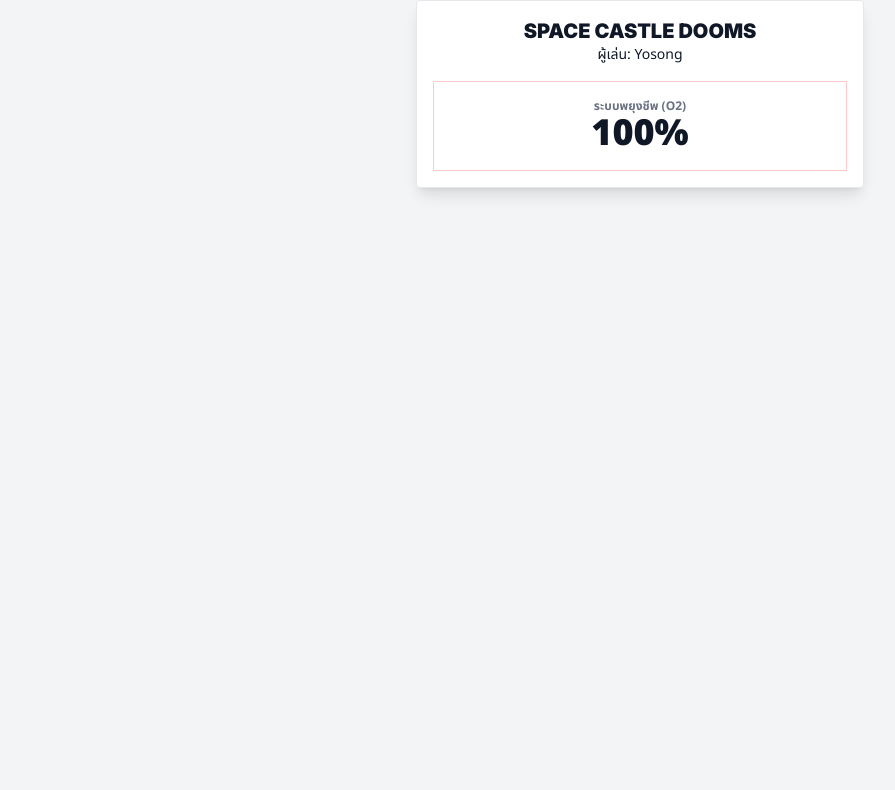
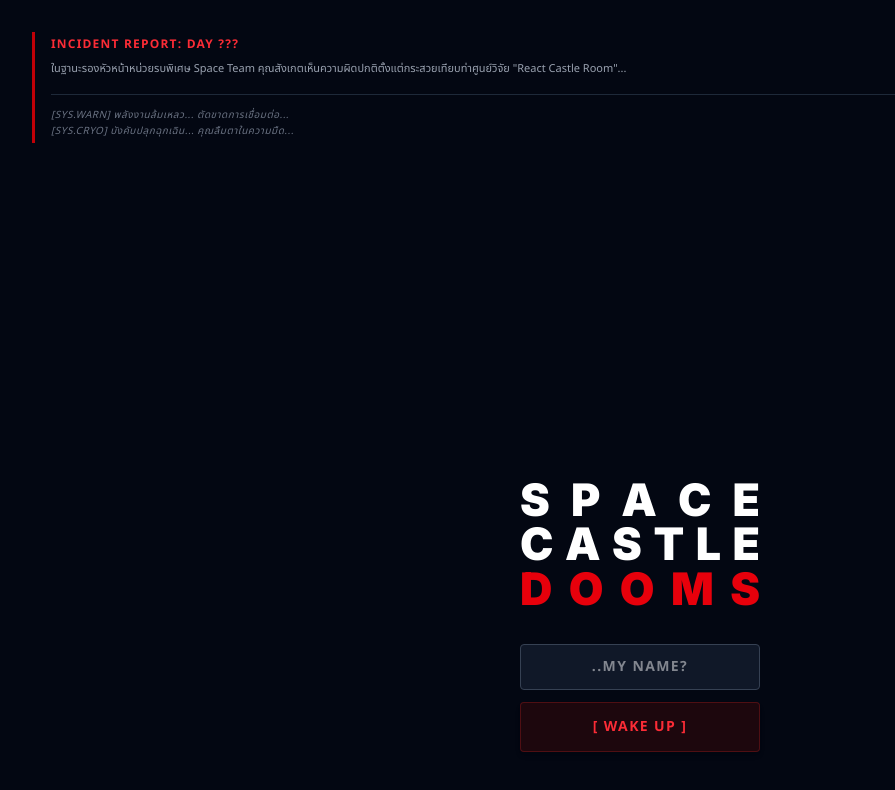
Before and after one commit to weerayosong/space-castle-dooms, a React (Vite) app: page / in a window 1280 px wide. Shown: the top 790 px of the page, without its empty margins (0-895 px from the left). Built offline with nearby package versions, Linux system fonts and the light colour scheme.

Commit message:
feat: add StartScreen and conditional scene rendering

```diff
--- a/src/App.jsx
+++ b/src/App.jsx
@@ -1,8 +1,16 @@
+import React from 'react'
 import { useGame } from './context/GameContext' // นำเข้า Hook
+import StartScreen from './components/StartScreen'
 
 function App() {
-    const { o2, playerName } = useGame()
+    const { isStarted, o2, playerName } = useGame()
 
+    // ถ้ายังไม่เริ่มเกม (isStarted เป็น false) ให้โชว์หน้า StartScreen
+    if (!isStarted) {
+        return <StartScreen />
+    }
+
+    // ถ้าเริ่มเกมแล้ว (isStarted เป็น true) ให้โชว์หน้าเล่นหลัก
     return (
         <div className="flex flex-col w-full max-w-md mx-auto h-full border border-gray-200 bg-white sm:rounded-sm shadow-lg relative overflow-hidden">
             <div className="p-4 text-center">
@@ -15,6 +23,11 @@ function App() {
                         ระบบพยุงชีพ (O2)
                     </p>
                     <p className="text-4xl font-black">{o2}%</p>
+                    <h2 className="text-2xl font-black text-red-600 font-inter">
+                        MAIN GAME ACTIVE
+                    </h2>
+                    <p className="mt-4">ยินดีต้อนรับกลับมา, Lt. {playerName}</p>
+                    <p className="text-4xl font-black mt-2">{o2}% O2</p>
                 </div>
             </div>
         </div>
--- /dev/null
+++ b/src/components/StartScreen.jsx
@@ -0,0 +1,87 @@
+import React from 'react'
+import { useGame } from '../context/GameContext'
+
+const StartScreen = () => {
+    const { setPlayerName, setIsStarted, playerName } = useGame()
+
+    const handleStart = () => {
+        // ถ้าไม่ได้กรอกชื่อ ให้ใช้ yosong as a default
+        if (!playerName.trim()) {
+            setPlayerName('yosong')
+        }
+        setIsStarted(true)
+    }
+
+    return (
+        <div className="absolute inset-0 bg-gray-950 z-50 flex flex-col overflow-hidden fade-in text-gray-100">
+            <div className="relative z-20 flex flex-col w-full h-full pt-6 px-5 sm:px-8">
+                {/* Lore Area */}
+                <div className="flex-1 overflow-y-auto pr-2 mb-6 mt-2">
+                    <div className="text-[11px] text-gray-400 leading-relaxed text-left space-y-4 border-l-[3px] border-red-700 pl-4 py-1">
+                        <p className="text-red-500 font-bold tracking-widest text-xs uppercase mb-2">
+                            INCIDENT REPORT: DAY ???
+                        </p>
+                        <p>
+                            ในฐานะรองหัวหน้าหน่วยรบพิเศษ Space Team
+                            คุณสังเกตเห็นความผิดปกติตั้งแต่กระสวยเทียบท่าศูนย์วิจัย
+                            "React Castle Room"...
+                        </p>
+                        <p className="text-gray-500 italic mt-4 text-[10px] tracking-wider border-t border-gray-800 pt-3">
+                            [SYS.WARN] พลังงานล้มเหลว... ตัดขาดการเชื่อมต่อ...
+                            <br />
+                            [SYS.CRYO] บังคับปลุกฉุกเฉิน... คุณลืมตาในความมืด...
+                        </p>
+                    </div>
+                </div>
+
+                {/* Title & Input */}
+                <div className="flex-none flex flex-col items-center w-full pb-4">
+                    <div className="flex flex-col items-stretch text-white font-black font-inter leading-none text-[2.2rem] sm:text-[2.8rem] w-full max-w-60 mx-auto mb-8">
+                        <div className="flex justify-between w-full">
+                            <span>S</span>
+                            <span>P</span>
+                            <span>A</span>
+                            <span>C</span>
+                            <span>E</span>
+                        </div>
+                        <div className="flex justify-between w-full">
+                            <span>C</span>
+                            <span>A</span>
+                            <span>S</span>
+                            <span>T</span>
+                            <span>L</span>
+                            <span>E</span>
+                        </div>
+                        <div className="flex justify-between w-full text-red-600">
+                            <span>D</span>
+                            <span>O</span>
+                            <span>O</span>
+                            <span>M</span>
+                            <span>S</span>
+                        </div>
+                    </div>
+
+                    <div className="flex flex-col items-center w-full max-w-60 space-y-3 pb-8">
+                        <input
+                            type="text"
+                            placeholder="..My Name?"
+                            maxLength={11}
+                            className="w-full bg-gray-900 border border-gray-700 text-gray-100 font-sans font-bold text-center py-3 text-sm uppercase tracking-widest transition-all rounded-sm"
+                            onChange={(e) =>
+                                setPlayerName(e.target.value.toUpperCase())
+                            }
+                        />
+                        <button
+                            onClick={handleStart}
+                            className="w-full py-3.5 border border-red-900/50 bg-red-950/40 text-red-500 font-bold uppercase tracking-widest font-sans hover:bg-red-900 hover:text-white transition-colors active:scale-95 text-sm rounded-sm shadow-md"
+                        >
+                            [ WAKE UP ]
+                        </button>
+                    </div>
+                </div>
+            </div>
+        </div>
+    )
+}
+
+export default StartScreen
```
